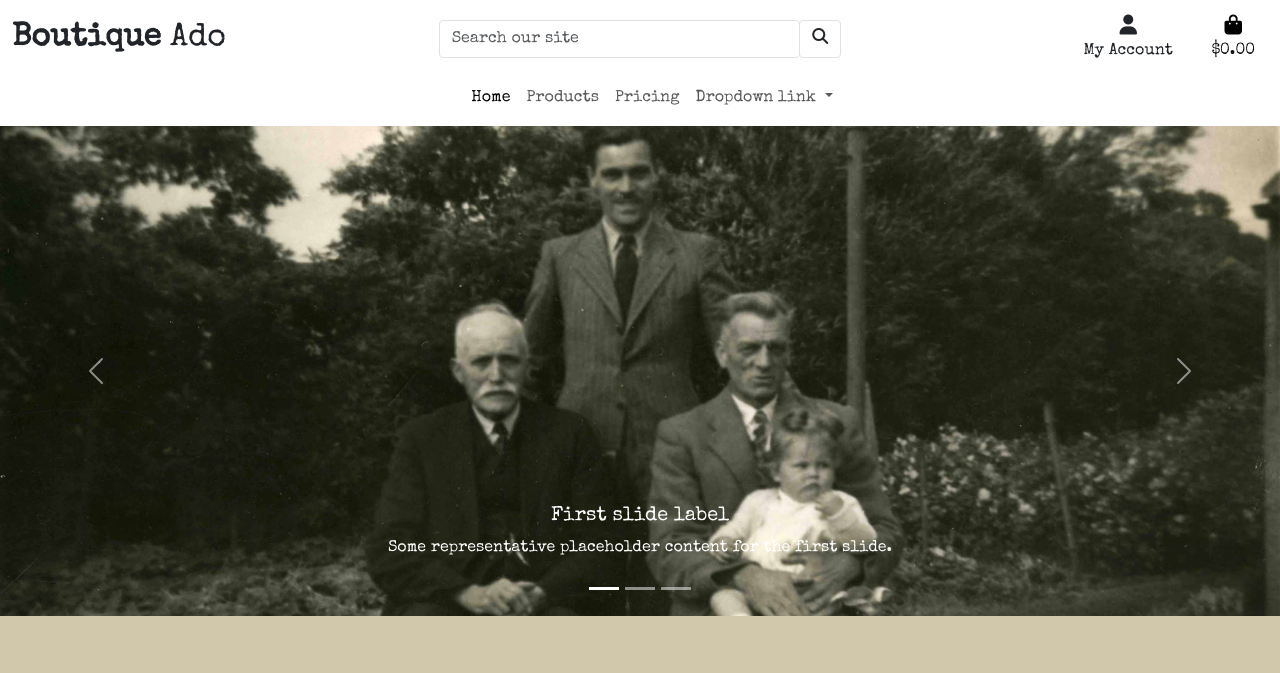
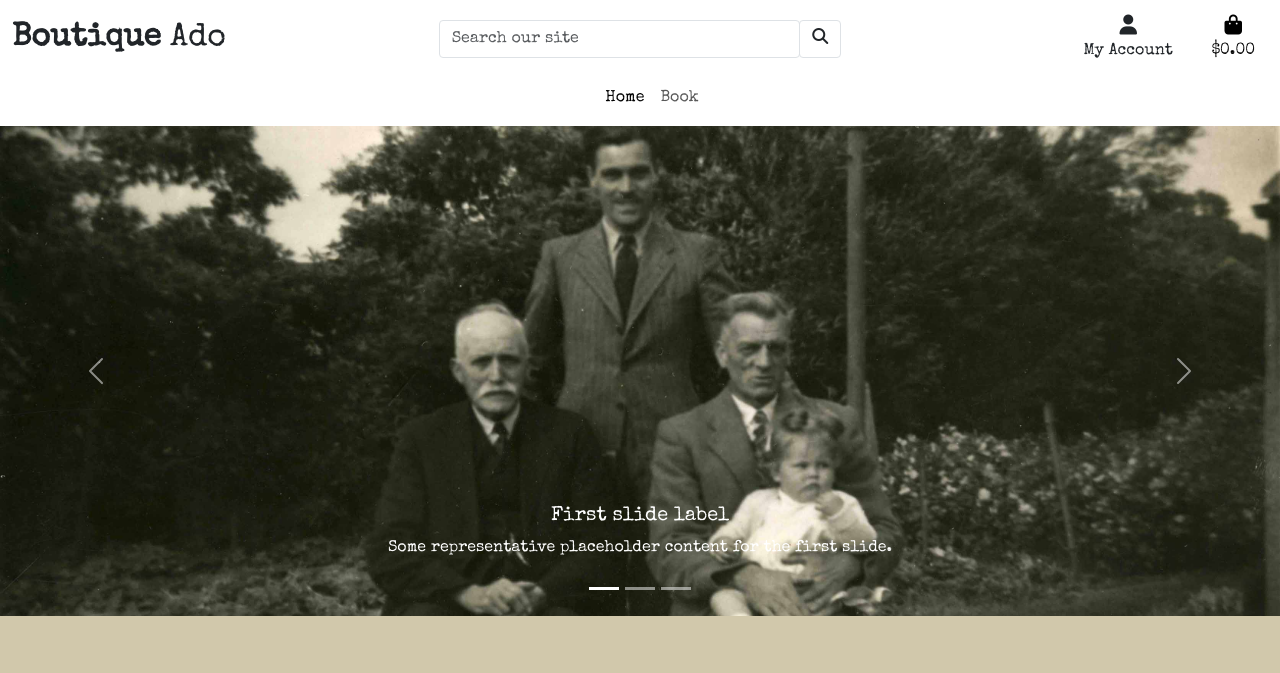
Before and after one commit to Bealby/jack_fairfield_2.0, a Django app: page / in a window 1280 px wide. Shown: the top 673 px of the page. Run offline with Django 3.2, Linux system fonts and the light colour scheme; some libraries are stand-ins or nearby versions.

Commit message:
Fixed Position nav. Edit nav bar links

```diff
--- a/static/css/base.css
+++ b/static/css/base.css
@@ -7,10 +7,7 @@ html {
 body {
     background: rgb(209, 200, 171, 1);
     font-family: 'Special Elite', cursive;
-    height: calc(100vh - 126px);
 }
-
-
 
 /*---Navbar---*/
 
@@ -40,6 +37,10 @@ body {
     text-align: right !important;
 }
 
+.header-container {
+    padding-top: 126px;
+}
+
 /*---Media Queries---*/
 
 /* Slightly larger container on xl screens */
@@ -55,18 +56,3 @@ body {
         font-size: 1em;
     }
 }
-
-/* fixed top navbar only on medium and up */
-@media (min-width: 992px) {
-    .fixed-top-desktop-only {
-        position: fixed;
-        top: 0;
-        right: 0;
-        left: 0;
-        z-index: 1030;
-    }
-
-    .header-container {
-        padding-top: 126px;
-    }
-}
--- a/templates/includes/main-nav.html
+++ b/templates/includes/main-nav.html
@@ -6,20 +6,7 @@
             <a class="nav-link active" aria-current="page" href="{% url 'home' %}">Home</a>
         </li>
         <li class="nav-item">
-            <a class="nav-link" href="{% url 'products' %}">Products</a>
-        </li>
-        <li class="nav-item">
-            <a class="nav-link" href="#">Pricing</a>
-        </li>
-        <li class="nav-item dropdown">
-            <a class="nav-link dropdown-toggle" href="#" role="button" data-bs-toggle="dropdown" aria-expanded="false">
-                Dropdown link
-            </a>
-            <ul class="dropdown-menu">
-                <li><a class="dropdown-item" href="#">Action</a></li>
-                <li><a class="dropdown-item" href="#">Another action</a></li>
-                <li><a class="dropdown-item" href="#">Something else here</a></li>
-            </ul>
+            <a class="nav-link" href="{% url 'products' %}">Book</a>
         </li>
     </ul>
 </div>
```
